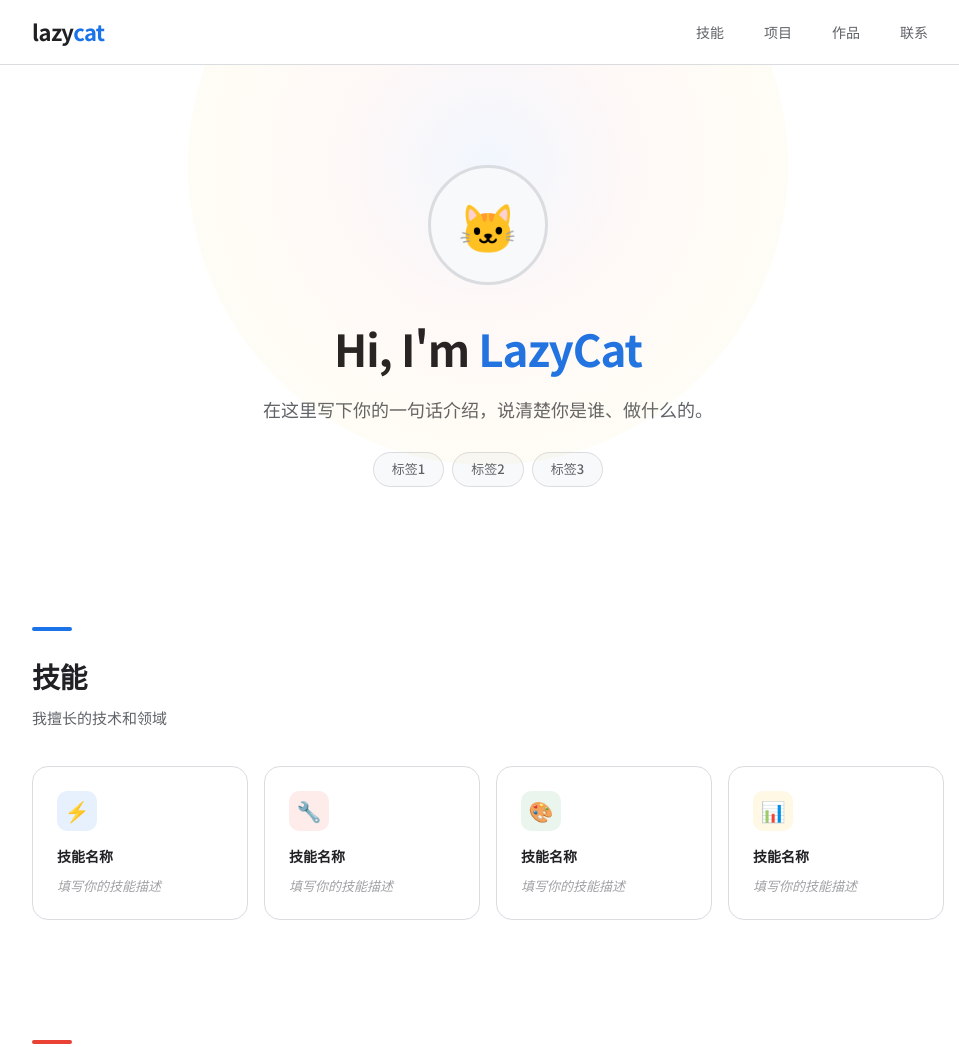
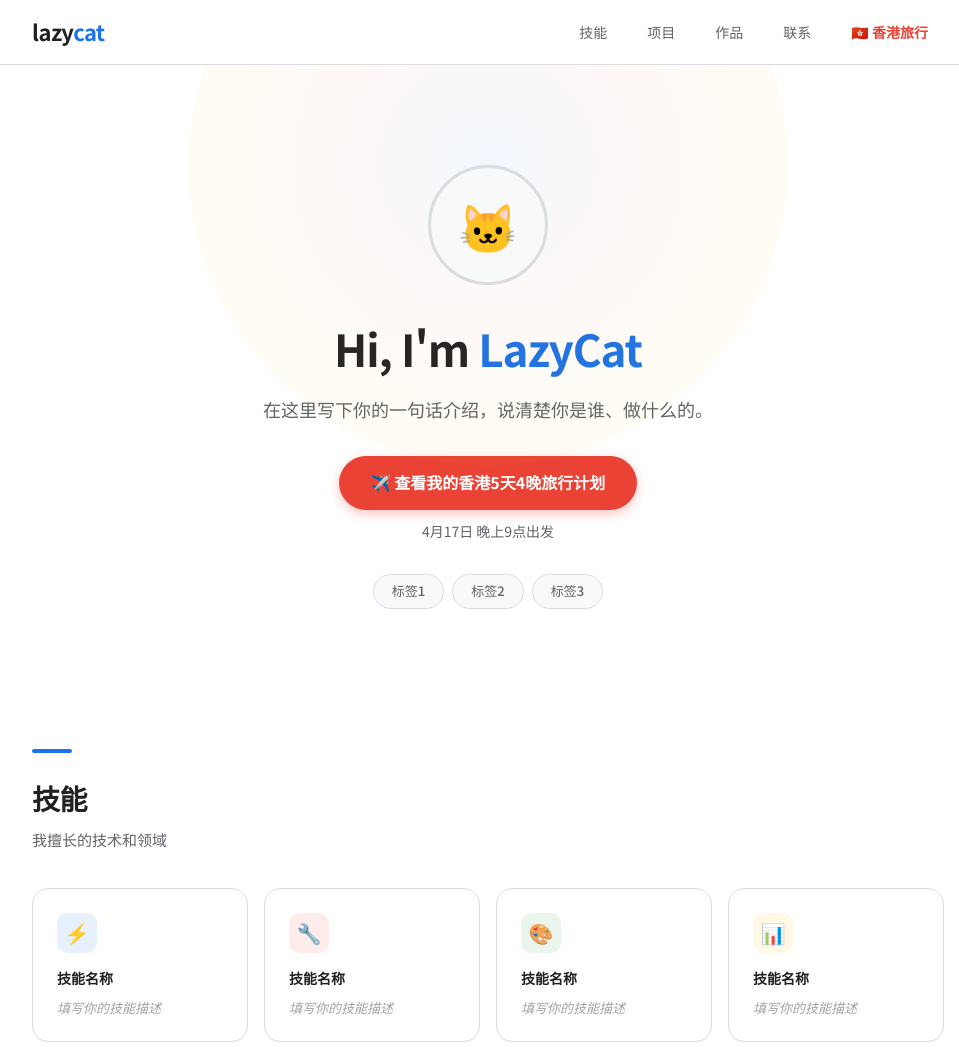
Before and after one commit to lazycat1/lazycat1.github.io, a plain HTML site: page index.html in a window 1280 px wide. Shown: the top 1047 px of the page, without its empty margins (152-1111 px from the left). Drawn offline with Linux system fonts and the light colour scheme; a web font is replaced by a local one.

Commit message:
Update index.html

```diff
--- a/index.html
+++ b/index.html
@@ -88,13 +88,23 @@
 <body>
   <nav><div class="nav-inner">
     <a href="#" class="nav-logo">lazy<span>cat</span></a>
-    <div class="nav-links"><a href="#skills">技能</a><a href="#projects">项目</a><a href="#portfolio">作品</a><a href="#contact">联系</a></div>
+    <div class="nav-links">
+      <a href="#skills">技能</a>
+      <a href="#projects">项目</a>
+      <a href="#portfolio">作品</a>
+      <a href="#contact">联系</a>
+      <a href="hongkong.html" style="color: #ea4335; font-weight: 700;">🇭🇰 香港旅行</a>
+    </div>
   </div></nav>
 
   <section class="hero">
     <div class="hero-avatar">🐱</div>
     <h1>Hi, I'm <span>LazyCat</span></h1>
     <p>在这里写下你的一句话介绍，说清楚你是谁、做什么的。</p>
+    <div style="margin: 32px 0;">
+      <a href="hongkong.html" style="display: inline-block; background: #ea4335; color: white; padding: 14px 32px; border-radius: 30px; font-size: 16px; font-weight: 700; text-decoration: none; box-shadow: 0 4px 12px rgba(234, 67, 53, 0.3); transition: all 0.2s;">✈️ 查看我的香港5天4晚旅行计划</a>
+      <p style="margin-top: 10px; font-size: 14px; color: var(--text2);">4月17日 晚上9点出发</p>
+    </div>
     <div class="hero-tags">
       <span class="hero-tag">标签1</span>
       <span class="hero-tag">标签2</span>
```
